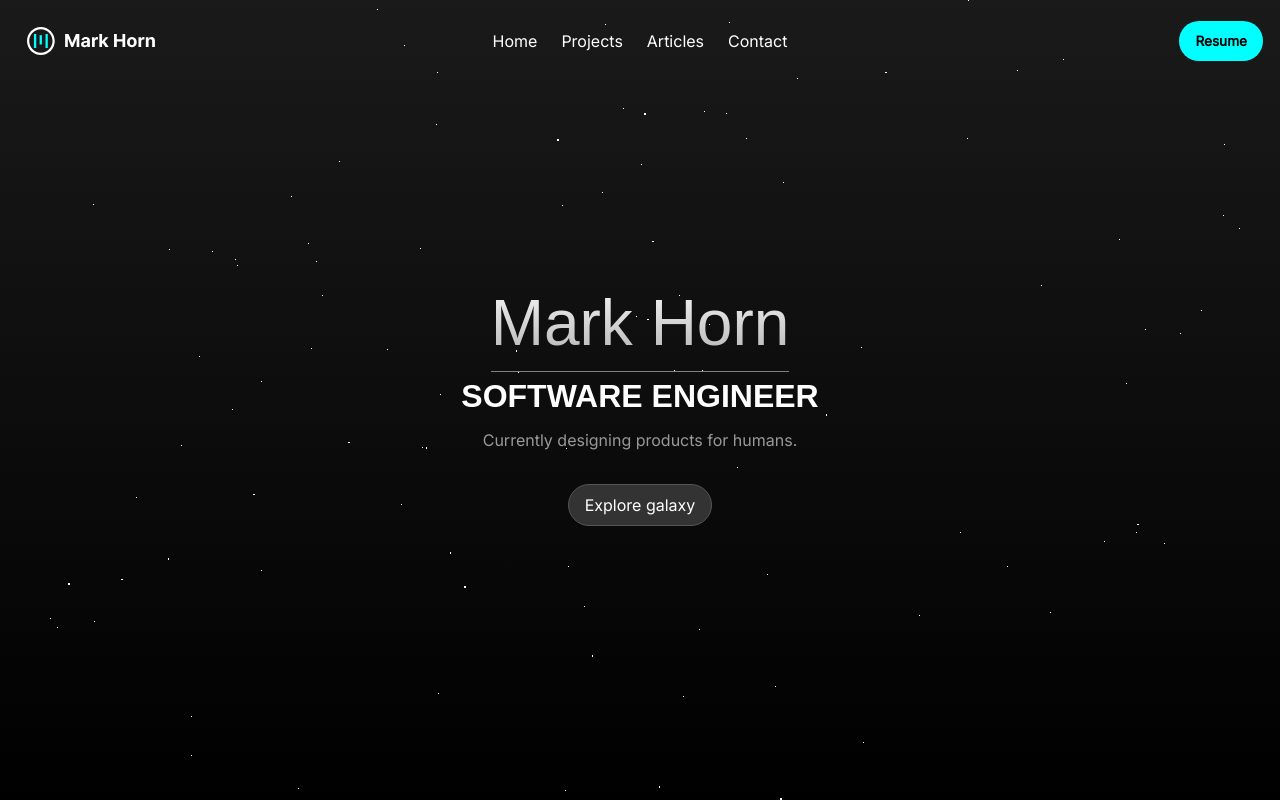
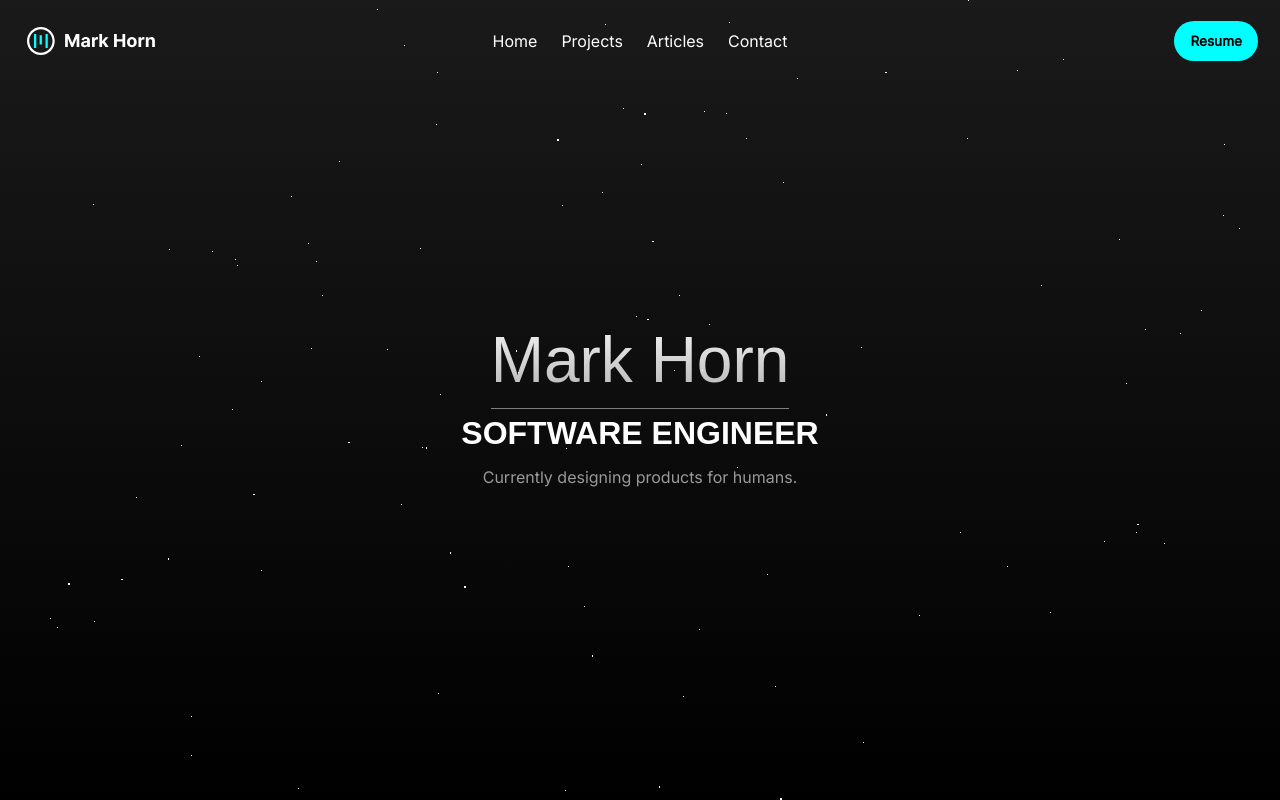
Before and after one commit to markhorn-dev/sveltekit-markhorn.dev, a SvelteKit app: page / in a window 1280 px wide. Built offline with nearby package versions, Linux system fonts and the light colour scheme.

Commit message:
fixed burger button

```diff
--- a/src/components/Footer.svelte
+++ b/src/components/Footer.svelte
@@ -106,6 +106,7 @@
     .copy {
         color: var(--grey);
         grid-column: span 2;
+        font-size: 0.85rem;
     }
 
 	.status .text {
--- a/src/components/Navbar.svelte
+++ b/src/components/Navbar.svelte
@@ -23,11 +23,9 @@
 
     onMount(() => {
         window.addEventListener('resize', function() {
-            windowWidth = window.innerWidth
-            console.log('Window Width:', windowWidth);
+            windowWidth = window.innerWidth;
         });
         windowWidth = window.innerWidth;
-        console.log('Window Width:', windowWidth);
     })
 
     function toggleDrawer(event: Event) {
@@ -74,9 +72,9 @@
                 {#if $drawerOpen || windowWidth < 768}
                     <button class="drawer" on:click={toggleDrawer}>
                         {#if $drawerOpen}
-                            <img src={close} width={16} height={16} alt=""/>
+                            <img src={close} alt=""/>
                         {:else}
-                            <img src={burger} width={16} height={16} alt=""/>
+                            <img src={burger} alt=""/>
                         {/if}
                     </button>
                 {/if}
@@ -127,6 +125,7 @@
         justify-content: center;
         flex-direction: row;
         gap: 5px;
+        margin-right: 5px;
     }
 
     .resume {
@@ -167,6 +166,14 @@
         transition: 300ms ease all;
     }
 
+    button.drawer > img {
+        width: 16px;
+        height: 16px;
+        min-height: 16px;
+        max-height: 16px;
+
+    }
+
     button.drawer:hover {
         background-color: #333;
     }
--- a/src/css/style.css
+++ b/src/css/style.css
@@ -12,10 +12,11 @@
 html, body {
     width: 100%;
     height: 100%;
+    background-color: black;
     font-family: 'Inter', system-ui, -apple-system, BlinkMacSystemFont, 'Segoe UI', Roboto, Oxygen, Ubuntu, Cantarell, 'Open Sans', 'Helvetica Neue', sans-serif;
 }
 
-.html, .body, p {
+html, body, p {
     color: var(--grey);
 }
 
@@ -51,13 +52,10 @@ a:hover {
 h1 {
     font-size: 3rem;
     font-weight:300;
-
-
-        background: -webkit-linear-gradient(white, #aaa);
-        background-clip:text;
-        -webkit-background-clip: text;
-        -webkit-text-fill-color: transparent;
-
+    background: -webkit-linear-gradient(white, #aaa);
+    background-clip:text;
+    -webkit-background-clip: text;
+    -webkit-text-fill-color: transparent;
 }
 
 
--- a/src/routes/+layout.svelte
+++ b/src/routes/+layout.svelte
@@ -119,6 +119,7 @@
         display: flex;
         justify-content: center;
         align-items: center;
+        background-color: #161616;
     }
 
     .page {
--- a/src/routes/+page.svelte
+++ b/src/routes/+page.svelte
@@ -46,7 +46,7 @@
         <h2>SOFTWARE ENGINEER</h2>
         <!-- <p>Motivated by challenging projects with self-guided research and dynamic problem solving.</p> -->
         <p>Currently designing products for humans.</p>
-        <button>Explore galaxy</button>
+        <!-- <button>Explore</button> -->
     </section>
 </div>
 
```
